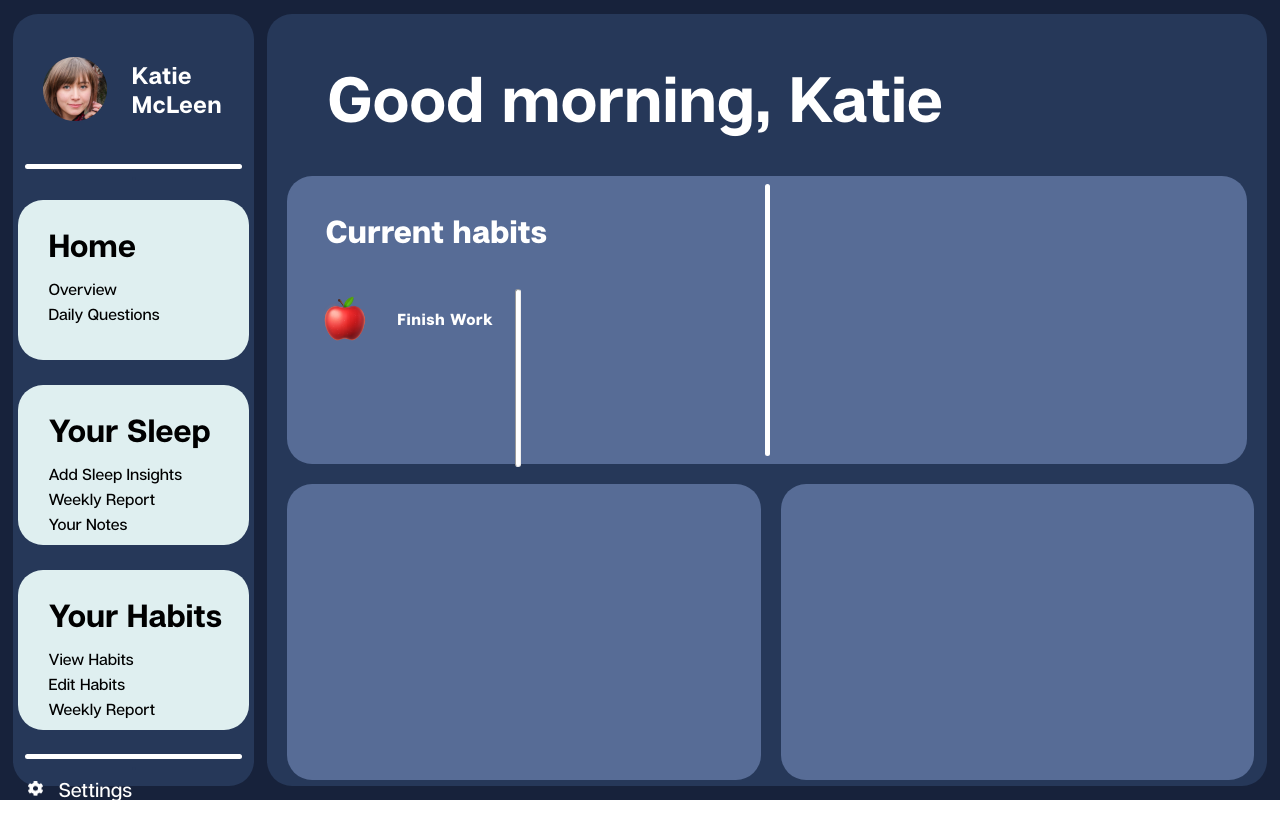
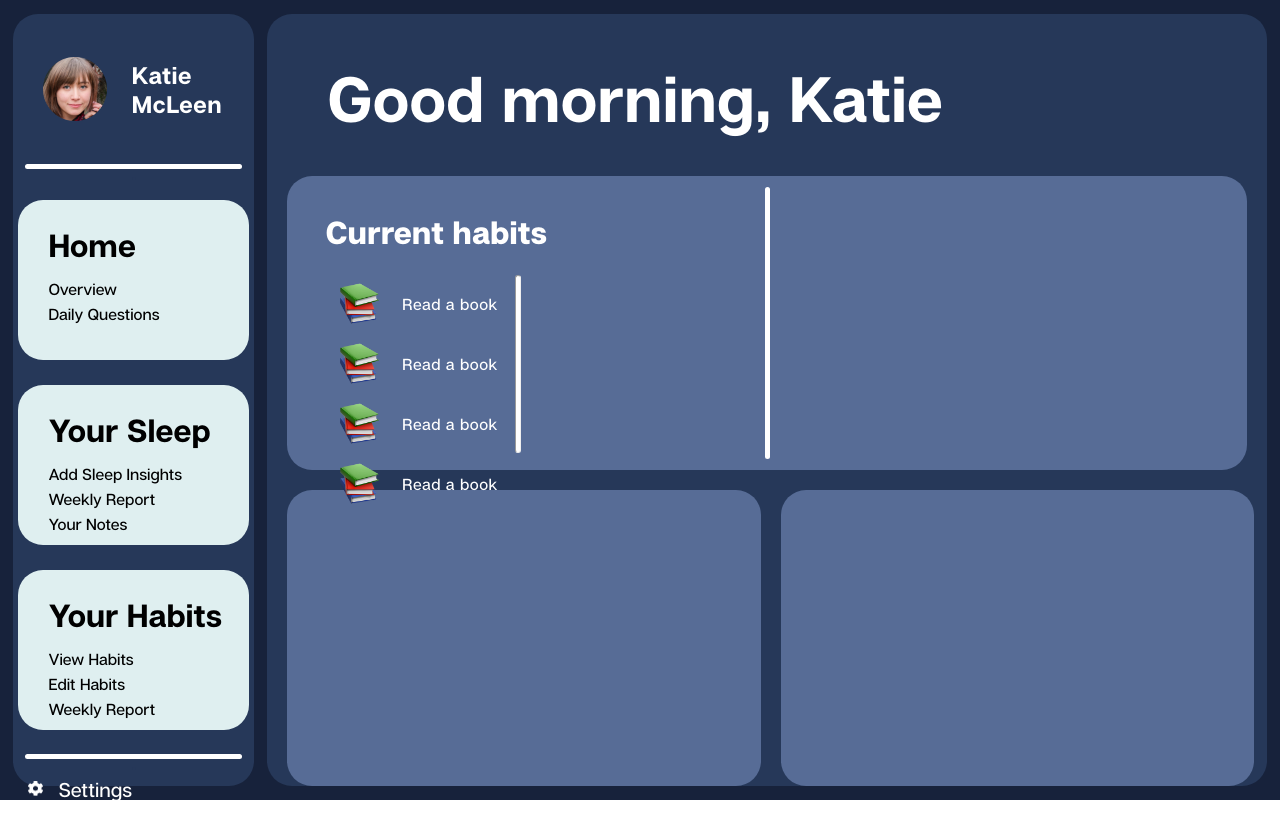
Before and after one commit to nite-app/nite, a React (Create React App) app: page /page3 in a window 1280 px wide. Built offline with nearby package versions, Linux system fonts and the light colour scheme.

Commit message:
page 3 structure main left

```diff
--- a/src/App.css
+++ b/src/App.css
@@ -269,7 +269,7 @@ p {
   height: 100vh;
 }
 
-.inlinewords {
+.inlinewordspg3 {
   display: flex;
   width: 14vw;
   position: relative;
@@ -277,13 +277,13 @@ p {
   margin: 15px 0 0 0;
 }
 
-.bottomimg {
+.bottomimgpg3 {
   width: 45px;
   height: 45px;
   /* border-radius: 15px; */
 }
 
-.bottomword {
+.bottomwordpg3 {
   text-align: left;
   font-family: Articulat CF Medium;
   letter-spacing: 0.5px;
@@ -648,6 +648,8 @@ p {
 .goalscontainerinput {
   display: flex;
   margin-left: 50px;
+  font-size: 16px;
+  font-family: Articulat CF Medium;
 }
 
 .goalscontainergridtopleftinput {
@@ -784,9 +786,14 @@ input::-webkit-inner-spin-button {
 
 .mainpanel3gridleftgrid {
   width: 100%;
-  height: 100%;
+  height: 90%;
   display: grid;
   grid-template-columns: 48% 4% 48%;
+}
+
+.mainpanel3gridleftgridleft {
+  padding-left: 50px;
+  height: 100%;
 }
 
 .mainpanel3gridleftgridheader {
@@ -798,7 +805,7 @@ input::-webkit-inner-spin-button {
   color: #ffffff;
   margin-left: 30px;
   margin-top: 0px;
-  margin-bottom: 30px;
+  margin-bottom: 15px;
 }
 
 .mainpanel3gridleft {
--- a/src/Screens/Page3.js
+++ b/src/Screens/Page3.js
@@ -62,13 +62,37 @@ const Page3 = () => {
                 </div>
                 <div className="mainpanel3gridleftgrid">
                   <div className="mainpanel3gridleftgridleft">
-                    <div className="mainpanel3currenthabits">
+                    <div className="inlinewordspg3">
                       <img
-                        src={require("../img/illustrations/appleicon.png")}
+                        src={require("../img/illustrations/bookicon.png")}
                         alt=""
-                        className="mainpanel3currenthabitsimg"
+                        className="bottomimgpg3"
                       />
-                      <p className="mainpanel3currenthabitstext">Finish Work</p>
+                      <h4 className="bottomwordpg3">Read a book</h4>
+                    </div>
+                    <div className="inlinewordspg3">
+                      <img
+                        src={require("../img/illustrations/bookicon.png")}
+                        alt=""
+                        className="bottomimgpg3"
+                      />
+                      <h4 className="bottomwordpg3">Read a book</h4>
+                    </div>
+                    <div className="inlinewordspg3">
+                      <img
+                        src={require("../img/illustrations/bookicon.png")}
+                        alt=""
+                        className="bottomimgpg3"
+                      />
+                      <h4 className="bottomwordpg3">Read a book</h4>
+                    </div>
+                    <div className="inlinewordspg3">
+                      <img
+                        src={require("../img/illustrations/bookicon.png")}
+                        alt=""
+                        className="bottomimgpg3"
+                      />
+                      <h4 className="bottomwordpg3">Read a book</h4>
                     </div>
                   </div>
                   <hr className="mainpanel3gridleftsep"></hr>
```
